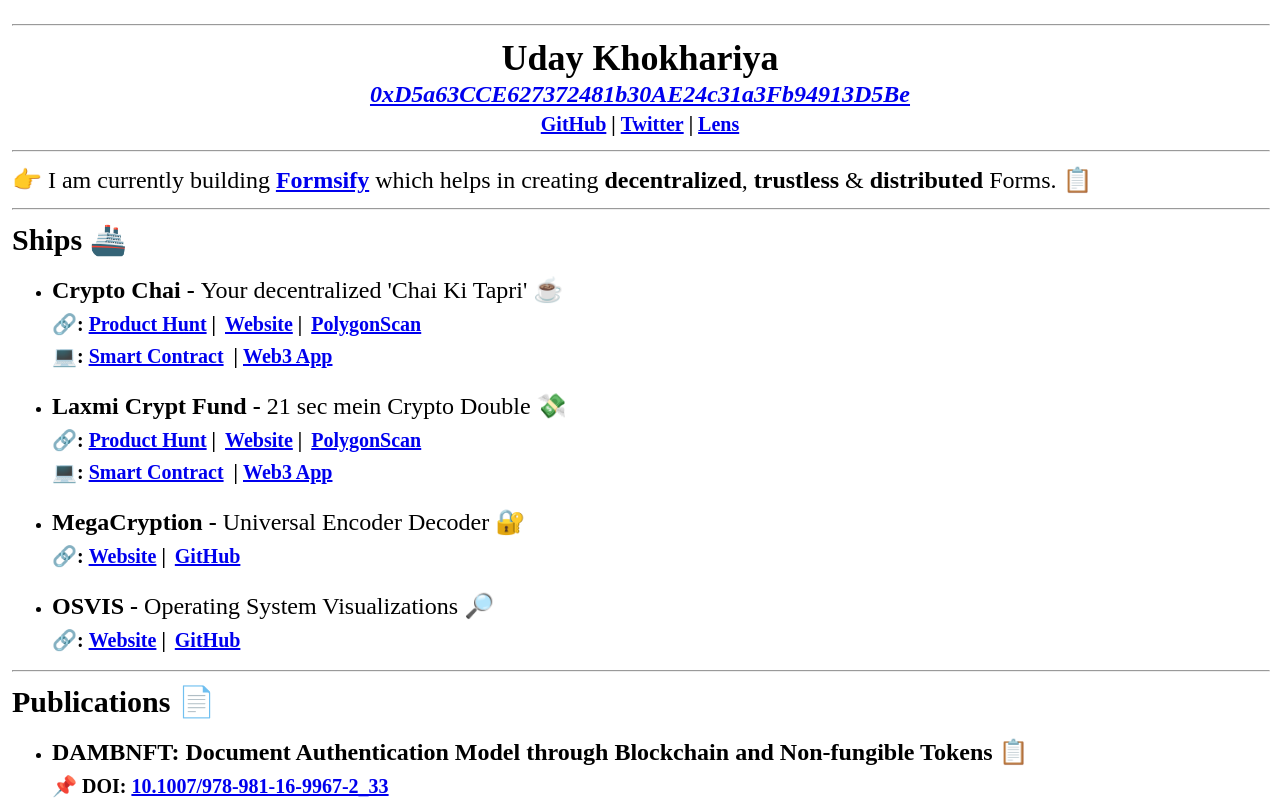
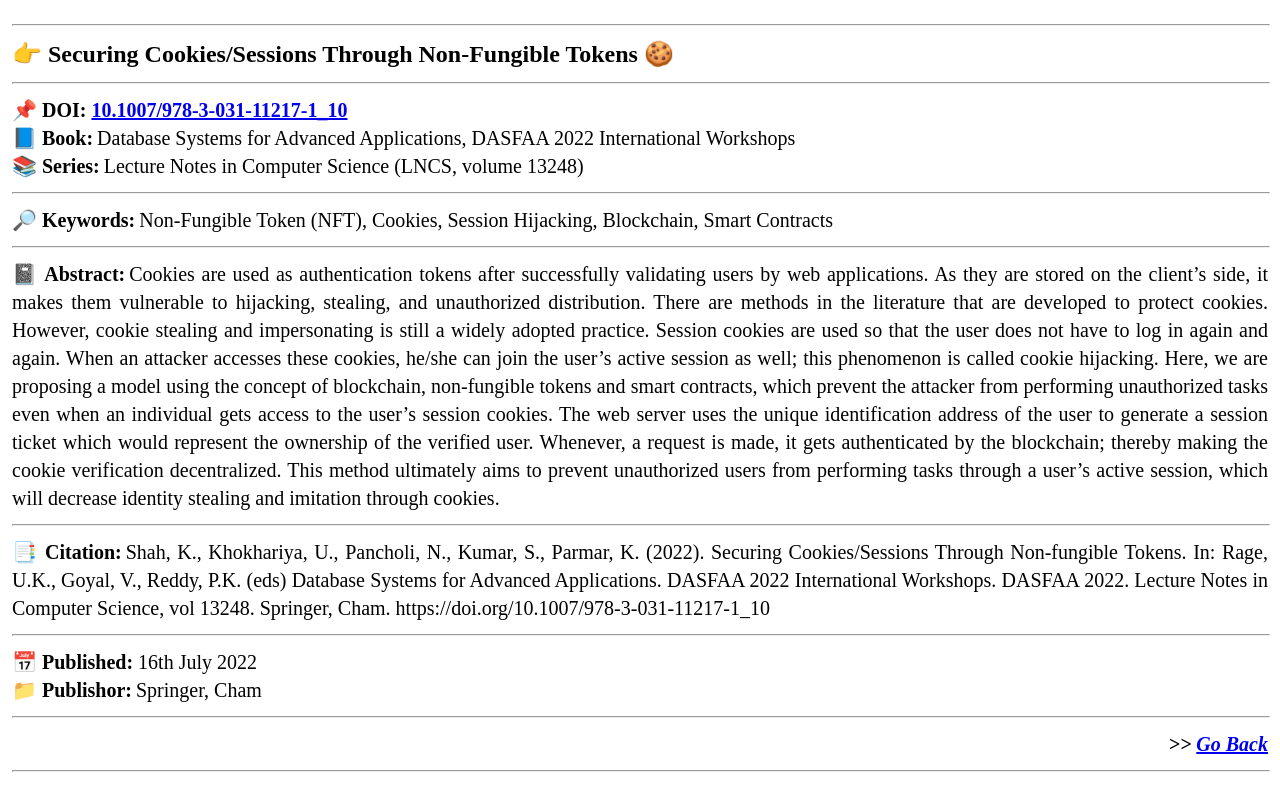
Before and after one commit to githubotoro/portfolio, a React (Create React App) app: page /scstnft.html in a window 1280 px wide. Shown: the top 800 px of the page. Built offline with nearby package versions, Linux system fonts and the light colour scheme.

Commit message:
publications-update

```diff
--- a/package.json
+++ b/package.json
@@ -8,6 +8,7 @@
     "@testing-library/user-event": "^13.5.0",
     "react": "^18.2.0",
     "react-dom": "^18.2.0",
+    "react-router-dom": "^6.3.0",
     "react-scripts": "5.0.1",
     "web-vitals": "^2.1.4"
   },
--- a/src/App.js
+++ b/src/App.js
@@ -5,11 +5,17 @@
 import Miscellaneous from "./components/Miscellaneous";
 import Current from "./components/Current";
 
+import Dambnft from "./pages/publications/Dambnft";
+import Scstnft from "./pages/publications/Scstnft";
+
+import { BrowserRouter, Routes, Route } from "react-router-dom";
+
 import Hr from "./components/Hr";
 
 const App = () => {
+	const MainApp = () => {
 		return (
-		<div className="p-0 sm:p-1 font-serif">
+			<>
 				<Hr />
 				<Header />
 				<Hr />
@@ -21,6 +27,40 @@
 				<Hr />
 				<Contact />
 				<Hr />
+			</>
+		);
+	};
+
+	return (
+		<div className="p-0 sm:p-1 font-serif">
+			<BrowserRouter>
+				<Routes>
+					<Route
+						path="/"
+						element={
+							<>
+								<MainApp />
+							</>
+						}
+					/>
+					<Route
+						path="/dambnft.html"
+						element={
+							<>
+								<Dambnft />
+							</>
+						}
+					/>
+					<Route
+						path="/scstnft.html"
+						element={
+							<>
+								<Scstnft />
+							</>
+						}
+					/>
+				</Routes>
+			</BrowserRouter>
 		</div>
 	);
 };
--- /dev/null
+++ b/src/components/Back.js
@@ -0,0 +1,14 @@
+const Back = (backLink) => {
+	return (
+		<>
+			<span className="italic font-semibold text-md">
+				<span className="font-bold">{">>"}</span>&nbsp;
+				<a href={backLink} rel="noreferrer" target="_self">
+					Go Back
+				</a>
+			</span>
+		</>
+	);
+};
+
+export default Back;
--- /dev/null
+++ b/src/components/LearnMore.js
@@ -0,0 +1,14 @@
+const LearnMore = (navLink) => {
+	return (
+		<>
+			<span className="italic font-semibold text-md">
+				<span className="font-bold">{">>"}</span>&nbsp;
+				<a href={navLink} rel="noreferrer" target="_self">
+					Learn More...
+				</a>
+			</span>
+		</>
+	);
+};
+
+export default LearnMore;
--- a/src/components/Publications.js
+++ b/src/components/Publications.js
@@ -1,4 +1,5 @@
 import A from "./A";
+import LearnMore from "./LearnMore";
 
 const Publications = () => {
 	const publicationsList = {
@@ -45,6 +46,8 @@
 						<span className="font-normal">
 							{publicationsList.dambnft.series}
 						</span>
+						<br />
+						{LearnMore(`dambnft.html`)}
 					</div>
 				</div>
 			</>
@@ -76,6 +79,8 @@
 						<span className="font-normal">
 							{publicationsList.scstnft.series}
 						</span>
+						<br />
+						{LearnMore(`scstnft.html`)}
 					</div>
 				</div>
 			</>
--- /dev/null
+++ b/src/pages/publications/Dambnft.js
@@ -0,0 +1,92 @@
+import A from "../../components/A";
+import Hr from "../../components/Hr";
+import Back from "../../components/Back";
+
+const Dambnft = () => {
+	const dambnft = {
+		title: `DAMBNFT: Document Authentication Model through Blockchain and Non-fungible Tokens`,
+		emoji: `📋`,
+		doi: `10.1007/978-981-16-9967-2_33`,
+		doiLink: `http://dx.doi.org/10.1007/978-981-16-9967-2_33`,
+		book: `Smart Trends in Computing and Communications, Proceedings of SmartCom 2022`,
+		series: `Lecture Notes in Networks and Systems (LNNS, volume 396)`,
+		abstract: `Hard copies of documents can easily be forged, resulting in the decrease of credibility of issuing institutions and unfair use of forged documents by certain individuals as well. The model that we propose aims to authenticate documents through the use of blockchain technology, non-fungible tokens, and interplanetary file system. When a document is stored on the blockchain, a non-fungible token is created, which contains the unique address of the issuing institution and the hash of the document itself. The ownership of this token is then transferred to the document holder by the corresponding issuing authority. In this way, when someone wants to verify the authenticity of the document, they can use the address mentioned in the token to trace back the creator. If the document’s hash differs from the one stored in the token, we know that the document has been altered. Even when unauthorized users are successful in adding the forged documents to the blockchain, they will not have the same unique signature as that of the authorized institution. The proposed model allows autonomous authentication of documents using public blockchain technology.`,
+		keywords: [
+			`Non-Fungible Token (NFT)`,
+			`Blockchain Technology`,
+			`Interplanetary File System`,
+			`Smart Contracts`,
+			`Document Forgery`,
+		],
+		citation: `Khokhariya, U., Shah, K., Pancholi, N., Kumar, S. (2023). DAMBNFT: Document Authentication Model through Blockchain and Non-fungible Tokens. In: Zhang, YD., Senjyu, T., So-In, C., Joshi, A. (eds) Smart Trends in Computing and Communications. Lecture Notes in Networks and Systems, vol 396. Springer, Singapore. https://doi.org/10.1007/978-981-16-9967-2_33`,
+		published: `6th July 2022`,
+		publishor: `Springer, Singapore`,
+	};
+
+	return (
+		<>
+			<Hr />
+
+			<div className="text-lg sm:text-2xl font-bold">
+				👉&nbsp;{dambnft.title}&nbsp;{dambnft.emoji}
+			</div>
+
+			<Hr />
+
+			<div className="text-md sm:text-xl font-bold space-x-1">
+				📌 DOI:&nbsp;
+				{A(dambnft.doi, dambnft.doiLink)}
+				<br />
+				📘 Book:
+				<span className="font-normal">{dambnft.book}</span>
+				<br />
+				📚 Series:
+				<span className="font-normal">{dambnft.series}</span>
+			</div>
+
+			<Hr />
+
+			<div className="text-md sm:text-xl font-bold space-x-1">
+				<span className="font-bold">🔎 Keywords:</span>
+				<span className="font-normal">
+					{dambnft.keywords[0]},&nbsp;{dambnft.keywords[1]},&nbsp;
+					{dambnft.keywords[2]},&nbsp;{dambnft.keywords[3]},&nbsp;
+					{dambnft.keywords[4]}
+				</span>
+			</div>
+
+			<Hr />
+
+			<div className="text-md sm:text-xl font-bold space-x-1 text-justify">
+				<span className="font-bold">📓 Abstract:</span>
+				<span className="font-normal">{dambnft.abstract}</span>
+			</div>
+
+			<Hr />
+
+			<div className="text-md sm:text-xl font-bold space-x-1 text-justify">
+				<span className="font-bold">📑 Citation:</span>
+				<span className="font-normal">{dambnft.citation}</span>
+			</div>
+
+			<Hr />
+
+			<div className="text-md sm:text-xl font-bold space-x-1">
+				📅 Published:&nbsp;
+				<span className="font-normal">{dambnft.published}</span>
+				<br />
+				📁 Publishor:
+				<span className="font-normal">{dambnft.publishor}</span>
+			</div>
+
+			<Hr />
+
+			<div className="flex text-md sm:text-xl font-bold space-x-1 justify-end">
+				{Back(`/`)}
+			</div>
+			<Hr />
+		</>
+	);
+};
+
+export default Dambnft;
--- /dev/null
+++ b/src/pages/publications/Scstnft.js
@@ -0,0 +1,92 @@
+import A from "../../components/A";
+import Hr from "../../components/Hr";
+import Back from "../../components/Back";
+
+const Scstnft = () => {
+	const scstnft = {
+		title: `Securing Cookies/Sessions Through Non-Fungible Tokens`,
+		emoji: `🍪`,
+		doi: `10.1007/978-3-031-11217-1_10`,
+		doiLink: `http://dx.doi.org/10.1007/978-3-031-11217-1_10`,
+		book: `Database Systems for Advanced Applications, DASFAA 2022 International Workshops`,
+		series: `Lecture Notes in Computer Science (LNCS, volume 13248)`,
+		abstract: `Cookies are used as authentication tokens after successfully validating users by web applications. As they are stored on the client’s side, it makes them vulnerable to hijacking, stealing, and unauthorized distribution. There are methods in the literature that are developed to protect cookies. However, cookie stealing and impersonating is still a widely adopted practice. Session cookies are used so that the user does not have to log in again and again. When an attacker accesses these cookies, he/she can join the user’s active session as well; this phenomenon is called cookie hijacking. Here, we are proposing a model using the concept of blockchain, non-fungible tokens and smart contracts, which prevent the attacker from performing unauthorized tasks even when an individual gets access to the user’s session cookies. The web server uses the unique identification address of the user to generate a session ticket which would represent the ownership of the verified user. Whenever, a request is made, it gets authenticated by the blockchain; thereby making the cookie verification decentralized. This method ultimately aims to prevent unauthorized users from performing tasks through a user’s active session, which will decrease identity stealing and imitation through cookies.`,
+		keywords: [
+			`Non-Fungible Token (NFT)`,
+			`Cookies`,
+			`Session Hijacking`,
+			`Blockchain`,
+			`Smart Contracts`,
+		],
+		citation: `Shah, K., Khokhariya, U., Pancholi, N., Kumar, S., Parmar, K. (2022). Securing Cookies/Sessions Through Non-fungible Tokens. In: Rage, U.K., Goyal, V., Reddy, P.K. (eds) Database Systems for Advanced Applications. DASFAA 2022 International Workshops. DASFAA 2022. Lecture Notes in Computer Science, vol 13248. Springer, Cham. https://doi.org/10.1007/978-3-031-11217-1_10`,
+		published: `16th July 2022`,
+		publishor: `Springer, Cham`,
+	};
+
+	return (
+		<>
+			<Hr />
+
+			<div className="text-lg sm:text-2xl font-bold">
+				👉&nbsp;{scstnft.title}&nbsp;{scstnft.emoji}
+			</div>
+
+			<Hr />
+
+			<div className="text-md sm:text-xl font-bold space-x-1">
+				📌 DOI:&nbsp;
+				{A(scstnft.doi, scstnft.doiLink)}
+				<br />
+				📘 Book:
+				<span className="font-normal">{scstnft.book}</span>
+				<br />
+				📚 Series:
+				<span className="font-normal">{scstnft.series}</span>
+			</div>
+
+			<Hr />
+
+			<div className="text-md sm:text-xl font-bold space-x-1">
+				<span className="font-bold">🔎 Keywords:</span>
+				<span className="font-normal">
+					{scstnft.keywords[0]},&nbsp;{scstnft.keywords[1]},&nbsp;
+					{scstnft.keywords[2]},&nbsp;{scstnft.keywords[3]},&nbsp;
+					{scstnft.keywords[4]}
+				</span>
+			</div>
+
+			<Hr />
+
+			<div className="text-md sm:text-xl font-bold space-x-1 text-justify">
+				<span className="font-bold">📓 Abstract:</span>
+				<span className="font-normal">{scstnft.abstract}</span>
+			</div>
+
+			<Hr />
+
+			<div className="text-md sm:text-xl font-bold space-x-1 text-justify">
+				<span className="font-bold">📑 Citation:</span>
+				<span className="font-normal">{scstnft.citation}</span>
+			</div>
+
+			<Hr />
+
+			<div className="text-md sm:text-xl font-bold space-x-1">
+				📅 Published:&nbsp;
+				<span className="font-normal">{scstnft.published}</span>
+				<br />
+				📁 Publishor:
+				<span className="font-normal">{scstnft.publishor}</span>
+			</div>
+
+			<Hr />
+
+			<div className="flex text-md sm:text-xl font-bold space-x-1 justify-end">
+				{Back(`/`)}
+			</div>
+			<Hr />
+		</>
+	);
+};
+
+export default Scstnft;
```
Also changed, not shown: 1 other file (tests, documents, lock files or other folders). Lines whose indentation alone changed are shown as unchanged.
